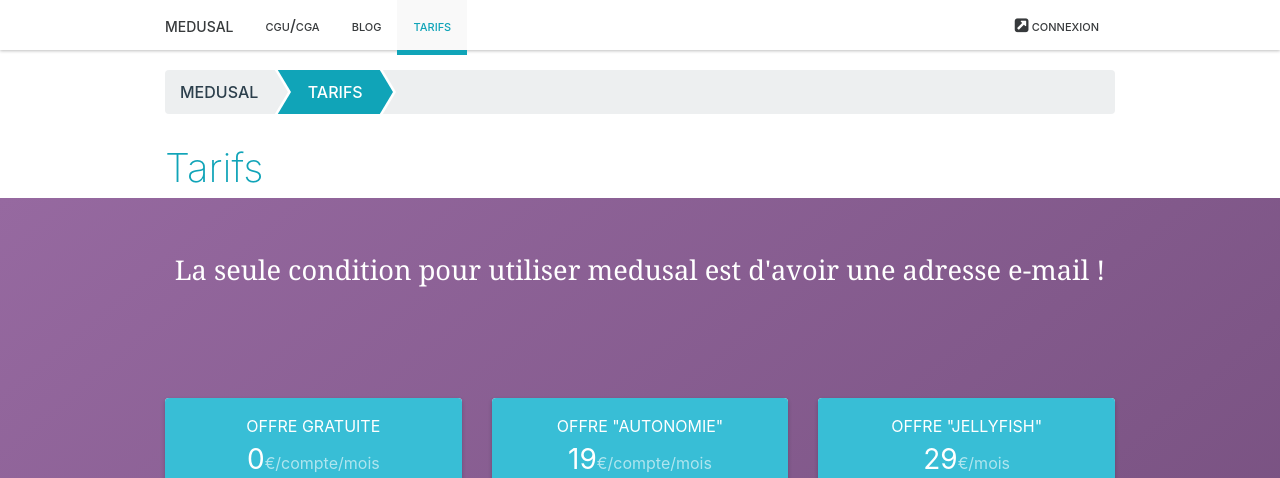
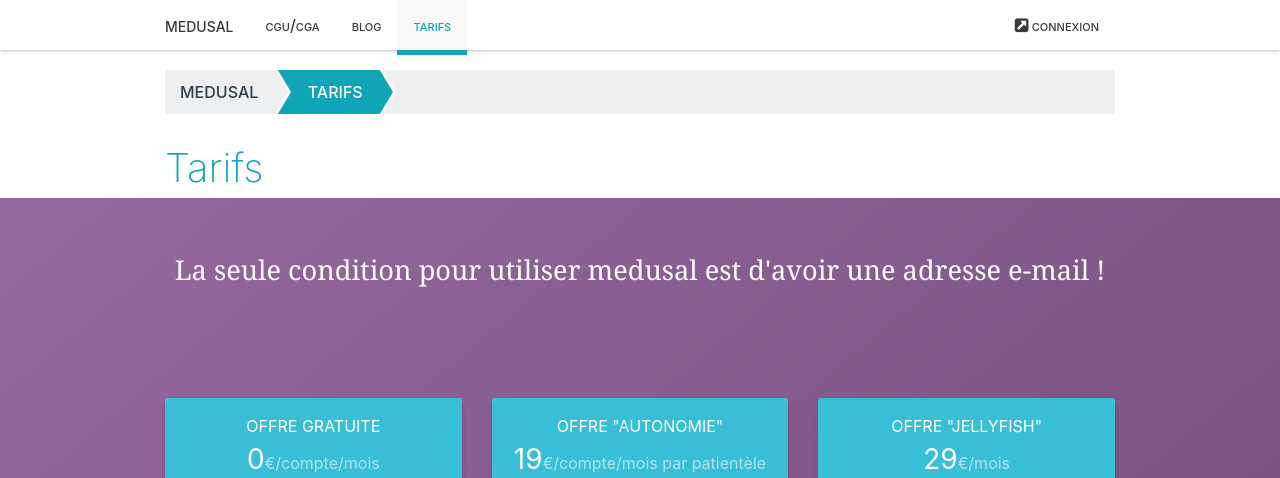
Before and after one commit to medusal/medusal.github.io, a Jekyll site: the page built from _pages/pricing.html, in a window 1280 px wide, cut to the strip 0-478 px from the top of the page. Built offline with Jekyll 4.4.1, drawn with Linux system fonts in a browser that asks for light colours; some of the changed text lies outside the part shown.

Commit message:
Update from Forestry.io - _pages/pricing.html

```diff
--- a/_pages/pricing.html
+++ b/_pages/pricing.html
@@ -78,6 +78,7 @@ no-container: true
           <div class="header text-xs-center">
             <div class="text-uppercase p-t-1">OFFRE "AUTONOMIE"</div>
             <span style="font-size: 28px;">19</span><span style="color: rgba(255,255,255,0.6)">€/compte/mois</span>
+              <span style="color: rgba(255,255,255,0.6)">par patientèle</span>
           </div>
           <div class="body ">
             <ul class="feature-list ">
@@ -85,7 +86,7 @@ no-container: true
                 <span class="item-icon">
                 <img src="https://www.algolia.com/static_assets/images/pricing/records-a6bc3063.svg">
                 </span>
-                <span class="item-title">Une patientèle : nombre de dossiers illimités</span>
+                <span class="item-title">Dossiers patients illimités</span>
                 <span class="item-subtitle">Aucune limite dans le temps</span>
                   <span class="item-subtitle"><b>Option Télétransmission SESAM-VITALE 29€/mois</b></span>
                   <span class="item-subtitle"><b>Option Suivi automatisé des impayés </b><i>bientôt disponible</i></span>
```
